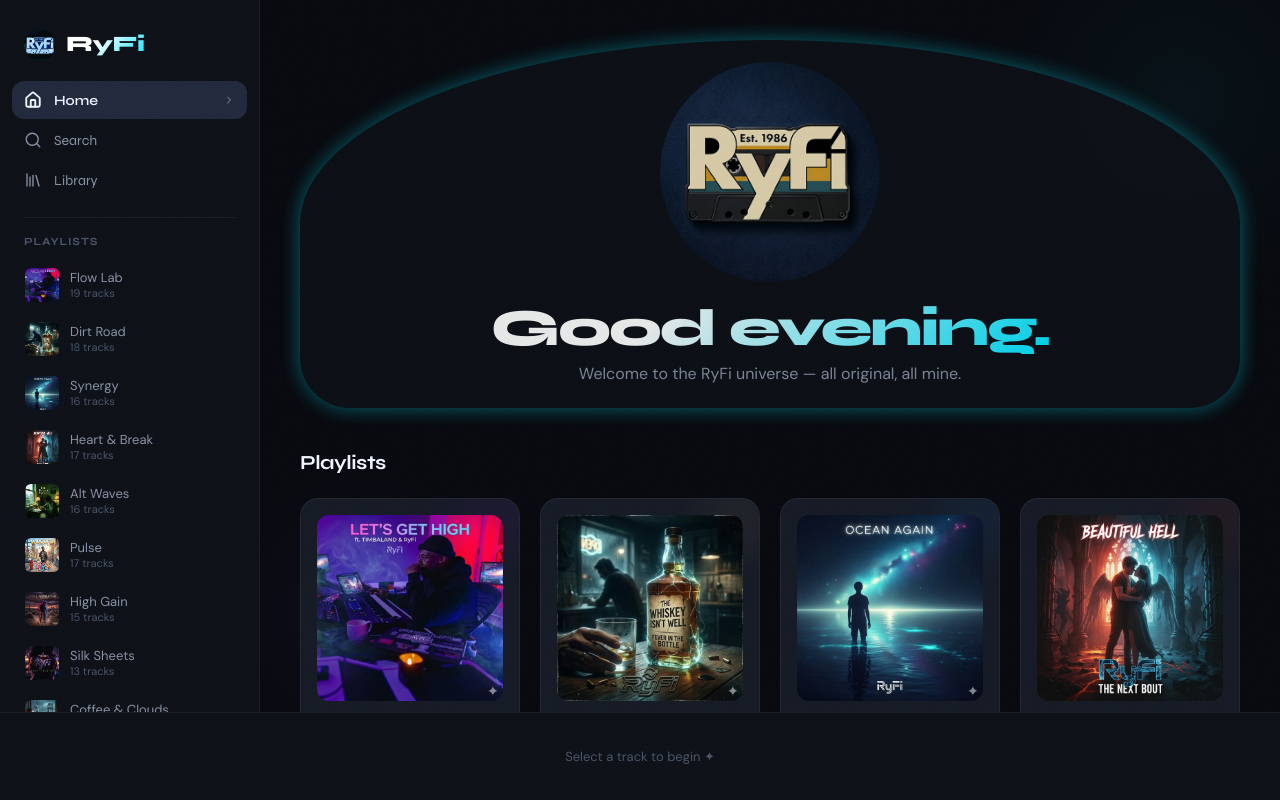
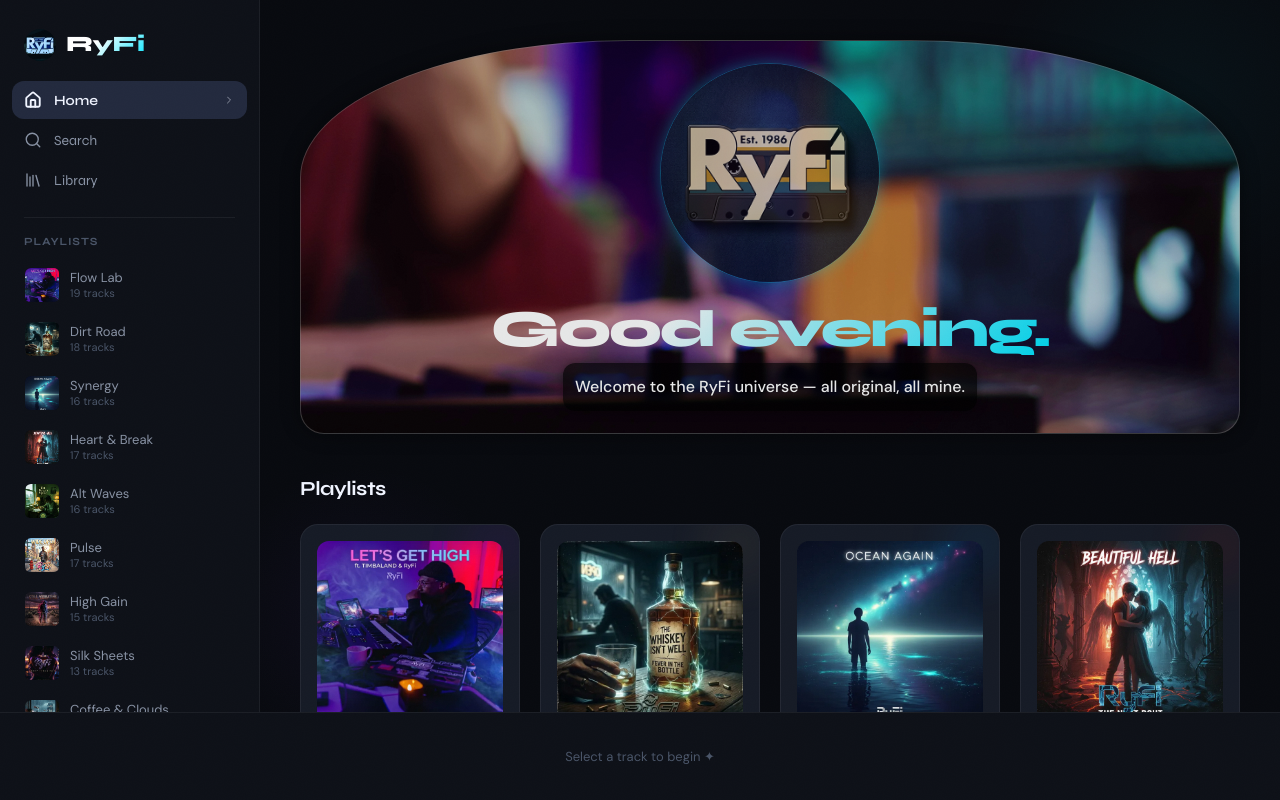
Before and after one commit to 8BitGinger/ryfiMusic, a React (Vite) app: page / in a window 1280 px wide. Built offline with nearby package versions, Linux system fonts and the light colour scheme.

Commit message:
UI Fixes
Updated header to have an image instead of just plain color.

```diff
--- a/src/index.css
+++ b/src/index.css
@@ -4,14 +4,14 @@
   --bg-elevated: #161b26;
   --bg-hover: #1e2435;
   --bg-active: #232a3e;
-  --border: rgba(255,255,255,0.06);
-  --border-bright: rgba(255,255,255,0.12);
+  --border: rgba(255, 255, 255, 0.06);
+  --border-bright: rgba(255, 255, 255, 0.12);
 
   --accent: #00e5ff;
-  --accent-dim: rgba(0,229,255,0.12);
+  --accent-dim: rgba(0, 229, 255, 0.12);
   --accent-glow: rgba(0, 229, 255, 0.438);
   --accent2: #7c3aed;
-  --accent2-dim: rgba(124,58,237,0.15);
+  --accent2-dim: rgba(124, 58, 237, 0.15);
 
   --text-primary: #f0f4ff;
   --text-secondary: #8892a4;
@@ -29,13 +29,17 @@
   --radius-xl: 24px;
 }
 
-*, *::before, *::after {
+*,
+*::before,
+*::after {
   box-sizing: border-box;
   margin: 0;
   padding: 0;
 }
 
-html, body, #root {
+html,
+body,
+#root {
   height: 100%;
   overflow: hidden;
 }
@@ -143,41 +147,78 @@
 }
 
 .hero {
-  background-color: var(--bg-surface);
-  border-radius: 50px;
-  border-top-left-radius: 50%;
-  border-top-right-radius: 50%;
+  margin: auto;
+  background: url(../public/hero.png) center/cover no-repeat;
+  border-radius: var(--radius-xl);
+  border-top-left-radius: 35%;
+  border-top-right-radius: 35%;
   padding: 22px;
-  box-shadow: 0 0 20px var(--accent-glow);
+  box-shadow: 0 0 20px rgba(0, 0, 0, 0.5);
+  border: 1px double rgba(143, 142, 142, 0.4);
   opacity: 0.9;
+  max-width: 1400px;
+}
+
+.hero img {
+  box-shadow: 0 0 15px var(--accent-glow);
+  border: 1px solid var(--accent-glow);
+  opacity: 0.8;
+}
+
+.hero p {
+  font-size: 18px;
+  font-weight: 500;
+  background-color: rgba(0, 0, 0, 0.7);
+  padding: 12px;
+  border-radius: var(--radius-md);
+  color: white !important;
+  box-shadow: 0 0 10px rgba(0, 0, 0, 0.5);
+  text-align: center;
 }
 
 @keyframes eq-bounce {
-  from { transform: scaleY(0.15); }
-  to   { transform: scaleY(1); }
+  from {
+    transform: scaleY(0.15);
+  }
+  to {
+    transform: scaleY(1);
+  }
 }
 
 @keyframes spin {
-  to { transform: rotate(360deg); }
+  to {
+    transform: rotate(360deg);
+  }
 }
 
 @keyframes pulse-ring {
-  0%   { transform: scale(1); opacity: 0.6; }
-  100% { transform: scale(1.35); opacity: 0; }
+  0% {
+    transform: scale(1);
+    opacity: 0.6;
+  }
+  100% {
+    transform: scale(1.35);
+    opacity: 0;
+  }
 }
 
 @keyframes fadeIn {
-  from { opacity: 0; transform: translateY(8px); }
-  to   { opacity: 1; transform: translateY(0); }
+  from {
+    opacity: 0;
+    transform: translateY(8px);
   }
-
+  to {
+    opacity: 1;
+    transform: translateY(0);
+  }
+}
 
 @media (max-width: 768px) {
   .sidebar {
     display: none;
   }
 
-  .back-btn{
+  .back-btn {
     display: block;
   }
 
@@ -185,7 +226,7 @@
     display: none;
   }
 
-  .eq-container{
+  .eq-container {
     position: fixed;
     bottom: 35px;
     right: 30px;
@@ -193,6 +234,12 @@
 
   .hideSmall {
     display: none;
+  }
+
+  .hero {
+    border-radius: 45px;
+    border-top-left-radius: 35%;
+    border-top-right-radius: 35%;
   }
 
   h1 {
```
Also changed, not shown: public/hero.png (added). Lines whose indentation alone changed are shown as unchanged.
